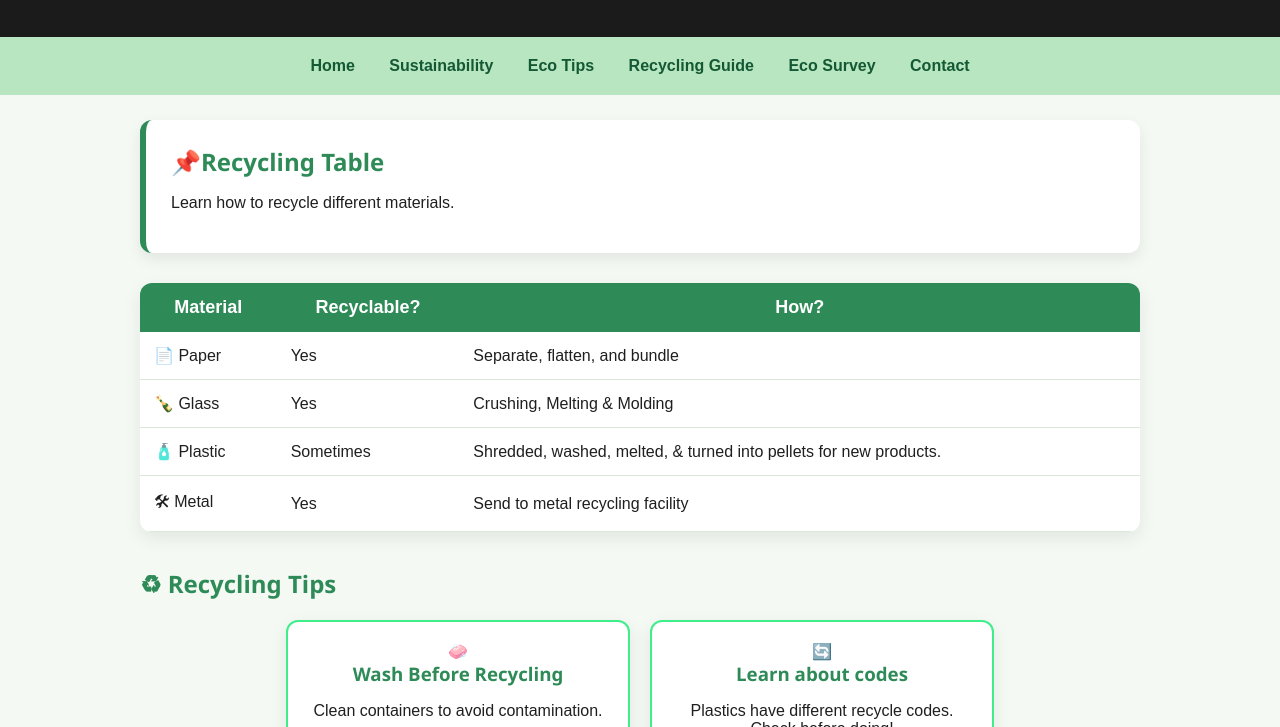
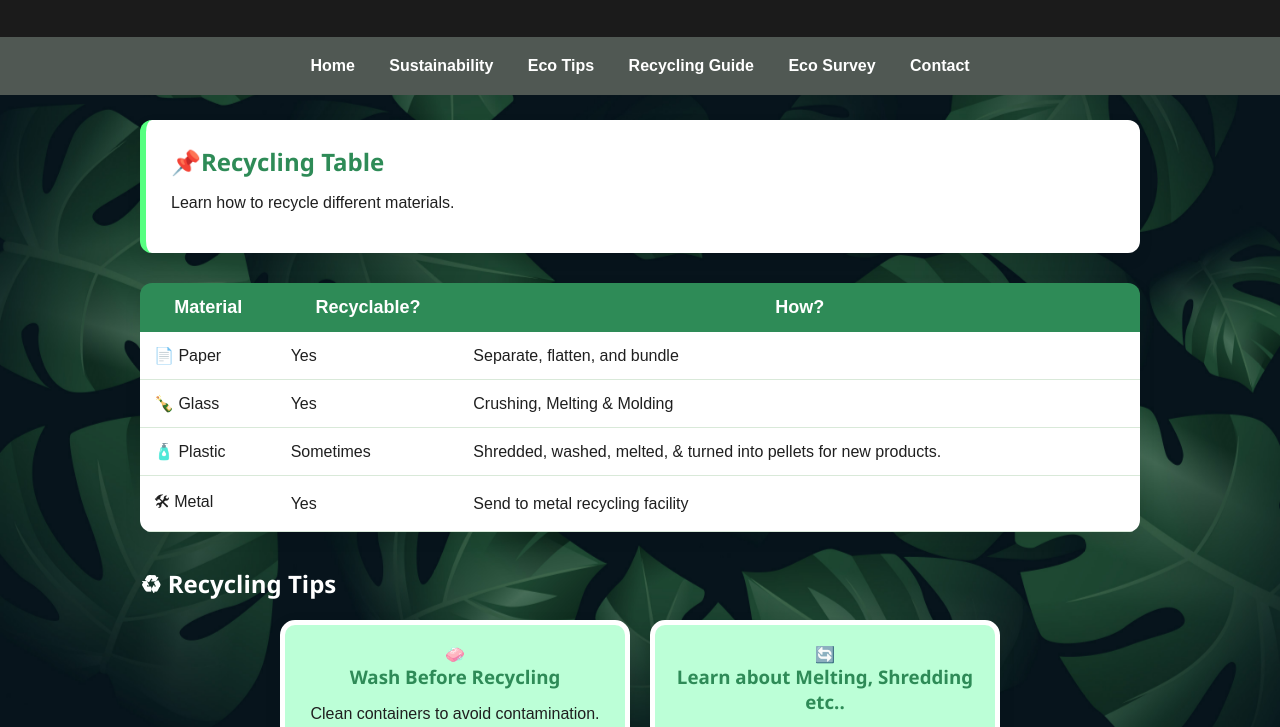
Before and after one commit to kav3nirmal141/EcoLife-Website-UniProject, a plain HTML site: page recycling.html in a window 1280 px wide. Shown: the part 71-798 px from the top of the page. Drawn offline with Linux system fonts and the light colour scheme.

Commit message:
Final Enhanced Version

```diff
--- a/recycling.html
+++ b/recycling.html
@@ -7,6 +7,8 @@
     <link rel="stylesheet" href="styles.css">
 </head>
 <body>
+    <body class="other-page">
+    <div class="body-bg-other"></div>
 
 <header>
     <h1>Recycling Guide ♻</h1>
@@ -56,7 +58,7 @@
         </tr>
     </table>
 
-    <h2 style="color:#2e8b57; margin-top:35px;">♻ Recycling Tips</h2>
+    <h2 style="color:#ffffff; margin-top:35px;">♻ Recycling Tips</h2>
 
     <section class="card-grid">
 
@@ -68,8 +70,8 @@
 
         <div class="card">
             <div class="emoji">🔄</div>
-            <h3>Learn about codes</h3>
-            <p>Plastics have different recycle codes. Check before doing!</p>
+            <h3>Learn about Melting, Shredding etc..</h3>
+            <p>Check before doing!</p>
         </div>
 
         <div class="card">
--- a/styles.css
+++ b/styles.css
@@ -1,4 +1,4 @@
-/* ================= GLOBAL ================= */
+
 body {
     margin: 0;
     font-family: Arial, sans-serif;
@@ -15,7 +15,7 @@ a {
     text-decoration: none;
 }
 
-/* ================= HEADER ================= */
+
 header {
     background: #1b1b1b;
     color: white;
@@ -23,28 +23,24 @@ header {
     text-align: center;
 }
 
-/* ================= NAVIGATION ================= */
+
 nav {
-    background: #b8e6c1;
+    background: #505853;
     padding: 12px;
     text-align: center;
 }
 
 nav a {
-    color: #145934;
+    color: #ffffff;
     font-weight: bold;
     padding: 8px 15px;
     display: inline-block;
     transition: 0.3s;
 }
 
-nav a:hover {
-    background: #2e8b57;
-    color: white;
-    border-radius: 5px;
-}
 
-/* ================= BANNER ================= */
+
+
 .banner {
     height: 300px;
     width: 90%;
@@ -64,18 +60,17 @@ nav a:hover {
         0 0 150px rgba(255, 255, 255, 0.9);
 }
 
-/* ================= CONTAINERS ================= */
+
 .container {
     max-width: 1000px;
     margin: auto;
     padding: 25px;
 }
 
-/* ================= INFO BOX ================= */
 .info-box, .survey-box, .tips-box, .contact-box {
     background: white;
     padding: 25px;
-    border-left: 6px solid #2e8b57;
+    border-left: 6px solid #56ff80;
     border-radius: 12px;
     box-shadow: 0 6px 15px rgba(0,0,0,0.08);
     margin-bottom: 30px;
@@ -85,7 +80,8 @@ nav a:hover {
     color: #2e8b57;
 }
 
-/* ================= CARD SECTIONS (USED ON OTHER PAGES) ================= */
+
+
 .card-section, .fact-grid, .tips-grid, .card-grid, .contact-grid {
     display: flex;
     gap: 20px;
@@ -95,10 +91,10 @@ nav a:hover {
 }
 
 .card, .fact-card, .tip-card, .contact-card {
-    background: white;
+    background: rgb(188, 255, 215);
     padding: 20px;
-    border-radius: 12px;
-    border: 2px solid #3fee8b;
+    border-radius: 15px;
+    border: 5px solid #ffffff;
     width: 30%;
     min-width: 250px;
     box-shadow: 0 6px 18px rgba(0,0,0,0.08);
@@ -108,7 +104,7 @@ nav a:hover {
 
 .card:hover, .fact-card:hover, .tip-card:hover, .contact-card:hover {
     transform: translateY(-6px);
-    border-color: #145934;
+    border-color: #000000;
     box-shadow: 0 12px 25px rgba(0,0,0,0.15);
 }
 
@@ -116,7 +112,7 @@ nav a:hover {
     color: #2e8b57;
 }
 
-/* ================= TABLE ================= */
+
 .recycle-table {
     width: 100%;
     border-collapse: collapse;
@@ -134,7 +130,7 @@ nav a:hover {
 }
 
 .recycle-table td {
-    background: white;
+    background: rgb(255, 255, 255);
     padding: 14px;
     border-bottom: 1px solid #d9e9d9;
 }
@@ -143,7 +139,7 @@ nav a:hover {
     background: #eef8f0;
 }
 
-/* ================= FORM ================= */
+
 form {
     background: white;
     padding: 25px;
@@ -188,7 +184,7 @@ button.submit-btn:hover {
     background: #145934;
 }
 
-/* ================= MAP ================= */
+
 .map-box {
     text-align: center;
     margin-top: 25px;
@@ -202,7 +198,7 @@ button.submit-btn:hover {
     border: 2px solid #2e8b57;
 }
 
-/* ================= FOOTER ================= */
+
 footer {
     background: #145934;
     color: white;
@@ -211,7 +207,7 @@ footer {
     margin-top: 30px;
 }
 
-/* ================= RESPONSIVE ================= */
+/
 @media (max-width: 800px) {
     .banner {
         height: 220px;
@@ -220,7 +216,7 @@ footer {
     }
 }
 
-/* --------------------- BACKGROUND IMAGE LAYER --------------------- */
+
 .bg-layer {
     position: fixed;
     top: 0;
@@ -242,7 +238,7 @@ footer {
     z-index: -1;
 }
 
-/* ================= SINGLE GLASS CARD (HOME PAGE) ================= */
+
 .single-card-section {
     display: flex;
     justify-content: center;
@@ -280,3 +276,21 @@ footer {
     transform: translateY(-6px);
     box-shadow: 0 12px 35px rgba(0,0,0,0.35);
 }
+
+
+
+
+
+.body-bg-other {
+    position: fixed;
+    top: 0;
+    left: 0;
+    width: 100%;
+    height: 100%;
+    background-image: url(image.jpg.jpg);
+    background-size: cover;
+    background-position: center;
+    background-repeat: no-repeat;
+    z-index: -2;
+    opacity: 1;
+}
```
Also changed, not shown: contact.html (+3 -1 lines), survey.html (+6 -4 lines), sustainability.html (+3 -1 lines), tips.html (+2 -0 lines), image.jpg.jpg (added).
